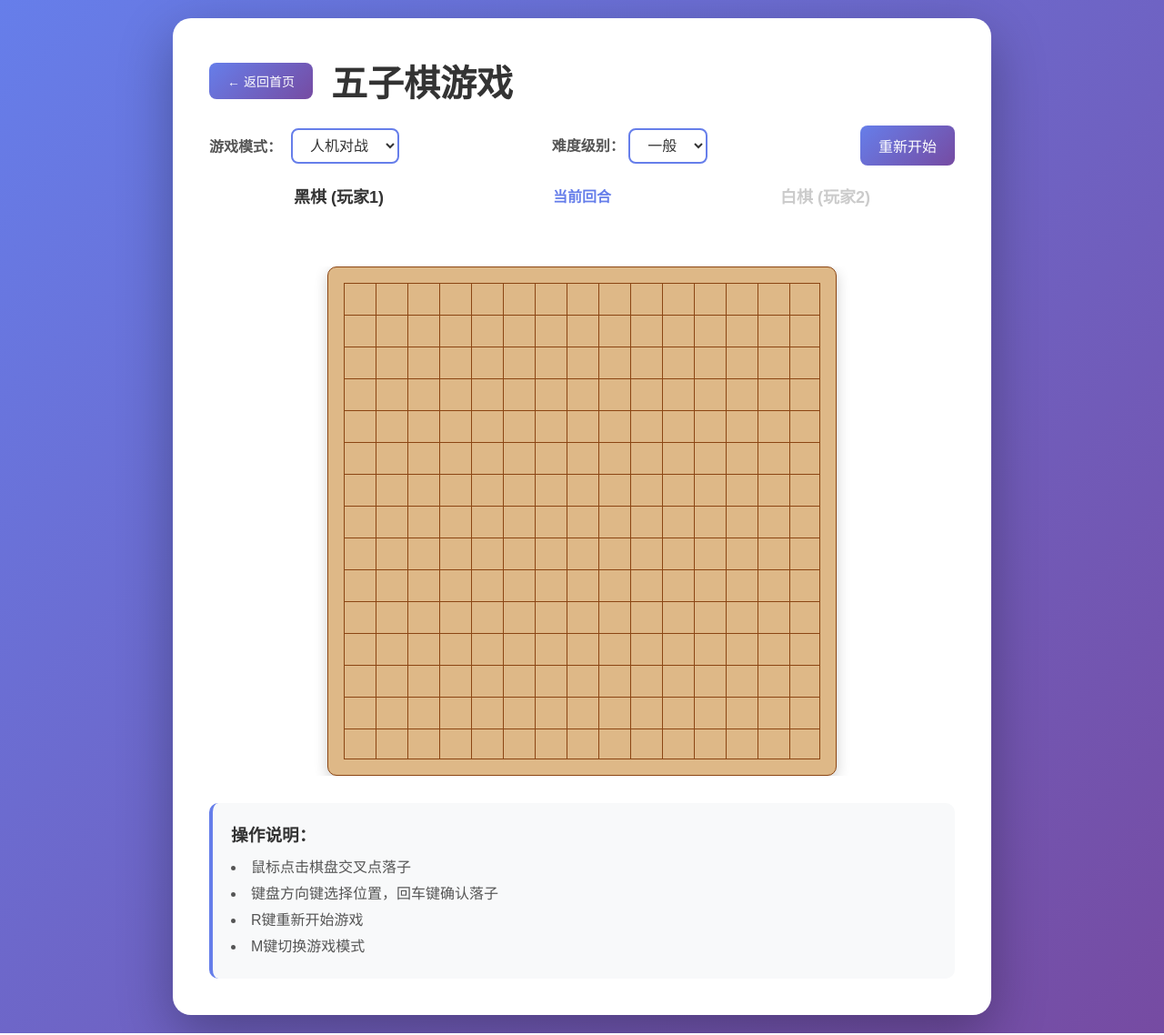
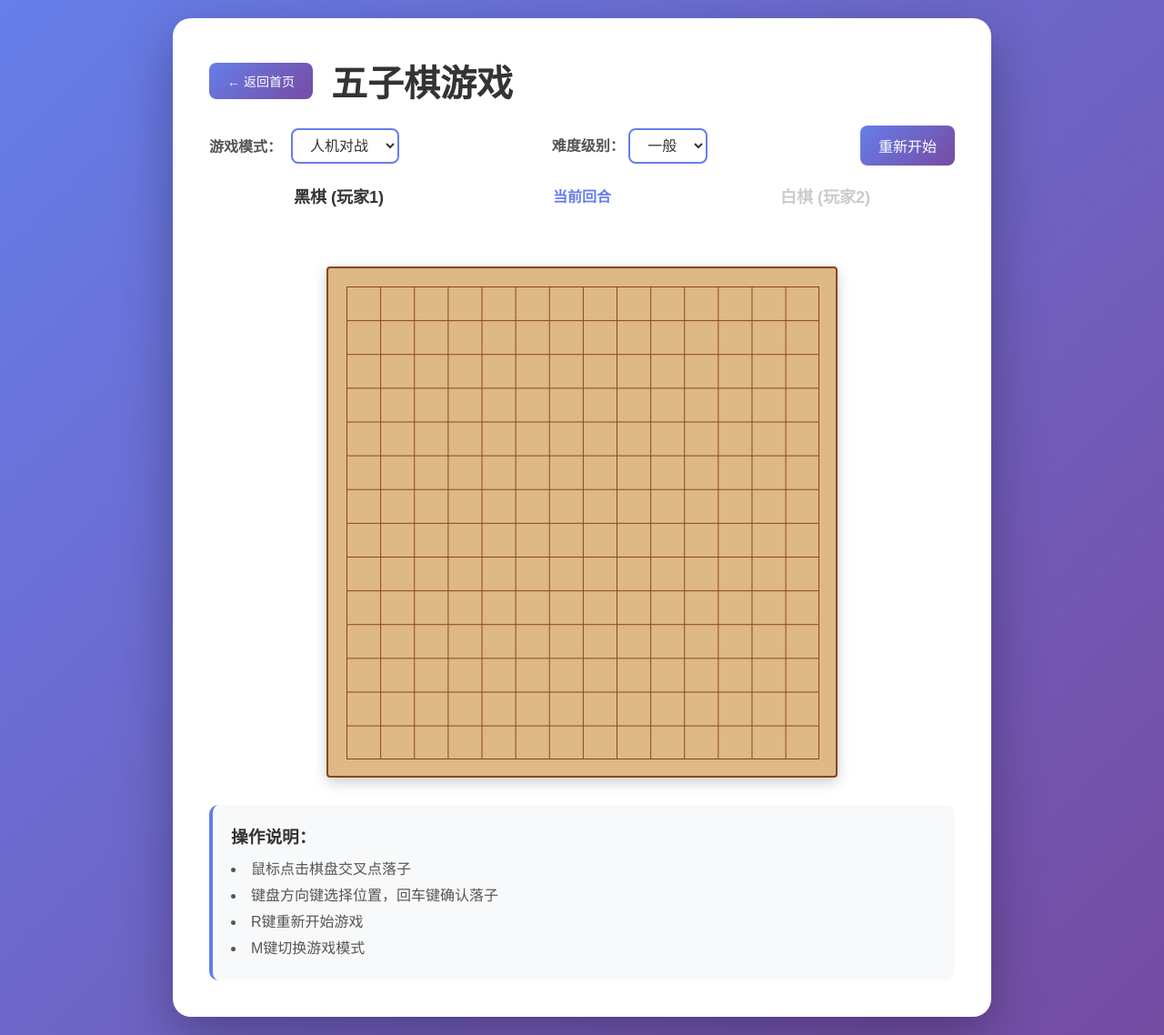
Before and after one commit to vi1215vi/web-game-demo, a Flask app: page /gomoku in a window 1280 px wide. Shown: the whole page at 91% size. Run offline with Flask 3, Linux system fonts and the light colour scheme.

Commit message:
feat(棋盘交互): 重构棋盘交互逻辑并优化样式
- 使用点击层实现更精确的落子位置计算
- 添加棋子预览和选中效果
- 分离棋子渲染层以提高性能
- 调整棋盘尺寸和样式细节

```diff
--- a/static/gomoku.css
+++ b/static/gomoku.css
@@ -148,16 +148,16 @@ h1 {
     display: flex;
     justify-content: center;
     margin: 0 auto 30px;
-    overflow: auto;
+    overflow: visible;
 }
 
 .board {
     position: relative;
-    width: 560px;
-    height: 560px;
+    width: 562px;
+    height: 562px;
     background: #DEB887;
-    border: 1px solid #8B4513;
-    border-radius: 10px;
+    border: 2px solid #8B4513;
+    border-radius: 4px;
     box-shadow: 0 5px 15px rgba(0, 0, 0, 0.2);
     margin: 0 auto;
 }
@@ -165,30 +165,31 @@ h1 {
 .board::before {
     content: '';
     position: absolute;
-    top: 17px;
-    left: 17px;
-    right: 17px;
-    bottom: 17px;
+    top: 20px;
+    left: 20px;
+    width: 520px;
+    height: 520px;
     background:
         repeating-linear-gradient(
             to right,
-            #8B4513 0px, #8B4513 1px, transparent 1px, transparent 35px
+            #8B4513 0px, #8B4513 1px, transparent 1px, transparent 37.14px
         ),
         repeating-linear-gradient(
             to bottom,
-            #8B4513 0px, #8B4513 1px, transparent 1px, transparent 35px
+            #8B4513 0px, #8B4513 1px, transparent 1px, transparent 37.14px
         );
-    background-size: 35px 35px;
+    background-size: 37.14px 37.14px;
 }
 
 .board::after {
     content: '';
     position: absolute;
-    top: 17px;
-    left: 17px;
-    right: 17px;
-    bottom: 17px;
+    top: 20px;
+    left: 20px;
+    width: 520px;
+    height: 520px;
     border: 1px solid #8B4513;
+    box-sizing: border-box;
 }
 
 .cell {
@@ -205,8 +206,8 @@ h1 {
 .cell:hover::before {
     content: '';
     position: absolute;
-    top: -14px;
-    left: -14px;
+    top: 1px;
+    left: 1px;
     width: 28px;
     height: 28px;
     border-radius: 50%;
@@ -221,8 +222,8 @@ h1 {
 .cell.selected::before {
     content: '';
     position: absolute;
-    top: -14px;
-    left: -14px;
+    top: 1px;
+    left: 1px;
     width: 28px;
     height: 28px;
     border-radius: 50%;
@@ -236,8 +237,8 @@ h1 {
     height: 28px;
     border-radius: 50%;
     position: absolute;
-    top: -14px;
-    left: -14px;
+    top: 1px;
+    left: 1px;
     z-index: 1;
     box-shadow: 2px 2px 4px rgba(0, 0, 0, 0.3);
 }
--- a/static/gomoku.js
+++ b/static/gomoku.js
@@ -9,6 +9,8 @@ class GomokuGame {
         this.selectedCell = null;
         this.lastMove = null;
         this.boardSize = 15;
+        this.cellSize = 37.14;
+        this.margin = 20;
 
         this.init();
     }
@@ -23,18 +25,88 @@ class GomokuGame {
         const boardElement = document.getElementById('board');
         boardElement.innerHTML = '';
 
-        for (let row = 0; row < this.boardSize; row++) {
-            for (let col = 0; col < this.boardSize; col++) {
-                const cell = document.createElement('div');
-                cell.className = 'cell';
-                cell.dataset.row = row;
-                cell.dataset.col = col;
-                // 格子位置：17px边距 + 格子偏移
-                cell.style.left = `${17 + col * 35}px`;
-                cell.style.top = `${17 + row * 35}px`;
-                cell.addEventListener('click', () => this.handleCellClick(cell));
-                boardElement.appendChild(cell);
+        // 创建棋盘背景点击层
+        const clickLayer = document.createElement('div');
+        clickLayer.className = 'click-layer';
+        clickLayer.style.position = 'absolute';
+        clickLayer.style.top = '0';
+        clickLayer.style.left = '0';
+        clickLayer.style.width = '100%';
+        clickLayer.style.height = '100%';
+        clickLayer.style.zIndex = '10';
+        clickLayer.style.cursor = 'pointer';
+
+        // 点击事件 - 计算最近的交叉点
+        clickLayer.addEventListener('click', (e) => {
+            const rect = boardElement.getBoundingClientRect();
+            const x = e.clientX - rect.left;
+            const y = e.clientY - rect.top;
+
+            // 计算最近的交叉点
+            const col = Math.round((x - this.margin) / this.cellSize);
+            const row = Math.round((y - this.margin) / this.cellSize);
+
+            // 检查是否在有效范围内
+            if (row >= 0 && row < this.boardSize && col >= 0 && col < this.boardSize) {
+                this.makeMove(row, col);
             }
+        });
+
+        // 鼠标移动事件 - 显示预选效果
+        clickLayer.addEventListener('mousemove', (e) => {
+            const rect = boardElement.getBoundingClientRect();
+            const x = e.clientX - rect.left;
+            const y = e.clientY - rect.top;
+
+            const col = Math.round((x - this.margin) / this.cellSize);
+            const row = Math.round((y - this.margin) / this.cellSize);
+
+            this.highlightPreview(row, col);
+        });
+
+        boardElement.appendChild(clickLayer);
+
+        // 创建棋子容器
+        const stonesContainer = document.createElement('div');
+        stonesContainer.className = 'stones-container';
+        stonesContainer.style.position = 'absolute';
+        stonesContainer.style.top = '0';
+        stonesContainer.style.left = '0';
+        stonesContainer.style.width = '100%';
+        stonesContainer.style.height = '100%';
+        stonesContainer.style.zIndex = '5';
+        stonesContainer.style.pointerEvents = 'none';
+        this.stonesContainer = stonesContainer;
+        boardElement.appendChild(stonesContainer);
+
+        // 创建预览棋子元素
+        const previewStone = document.createElement('div');
+        previewStone.className = 'preview-stone';
+        previewStone.style.position = 'absolute';
+        previewStone.style.width = '28px';
+        previewStone.style.height = '28px';
+        previewStone.style.borderRadius = '50%';
+        previewStone.style.background = 'rgba(102, 126, 234, 0.3)';
+        previewStone.style.display = 'none';
+        previewStone.style.zIndex = '4';
+        previewStone.style.pointerEvents = 'none';
+        this.previewStone = previewStone;
+        boardElement.appendChild(previewStone);
+    }
+
+    highlightPreview(row, col) {
+        if (row >= 0 && row < this.boardSize && col >= 0 && col < this.boardSize) {
+            if (this.board.length > 0 && this.board[row] && this.board[row][col] === 0 && !this.gameOver) {
+                const crossX = this.margin + col * this.cellSize;
+                const crossY = this.margin + row * this.cellSize;
+                this.previewStone.style.left = `${crossX - 14}px`;
+                this.previewStone.style.top = `${crossY - 14}px`;
+                this.previewStone.style.display = 'block';
+            } else {
+                this.previewStone.style.display = 'none';
+            }
+        } else {
+            this.previewStone.style.display = 'none';
         }
     }
 
@@ -46,20 +118,7 @@ class GomokuGame {
         document.addEventListener('keydown', (e) => this.handleKeyPress(e));
     }
 
-    handleCellClick(cell) {
-        if (this.gameOver) return;
-
-        const row = parseInt(cell.dataset.row);
-        const col = parseInt(cell.dataset.col);
-
-        if (this.board.length > 0 && this.board[row] && this.board[row][col] !== 0) return;
-
-        this.makeMove(row, col);
-    }
-
     handleKeyPress(e) {
-        const cells = document.querySelectorAll('.cell');
-
         switch(e.key) {
             case 'ArrowUp':
                 e.preventDefault();
@@ -81,8 +140,8 @@ class GomokuGame {
             case ' ':
                 e.preventDefault();
                 if (this.selectedCell) {
-                    const row = parseInt(this.selectedCell.dataset.row);
-                    const col = parseInt(this.selectedCell.dataset.col);
+                    const row = this.selectedCell.row;
+                    const col = this.selectedCell.col;
                     if (this.board.length > 0 && this.board[row] && this.board[row][col] === 0) {
                         this.makeMove(row, col);
                     }
@@ -100,36 +159,52 @@ class GomokuGame {
     }
 
     moveSelection(rowDelta, colDelta) {
-        const cells = document.querySelectorAll('.cell');
-
-        if (this.selectedCell === null) {
-            this.selectedCell = cells[0];
+        if (!this.selectedCell) {
+            this.selectedCell = { row: 7, col: 7 };
         } else {
-            const currentRow = parseInt(this.selectedCell.dataset.row);
-            const currentCol = parseInt(this.selectedCell.dataset.col);
-
-            let newRow = currentRow + rowDelta;
-            let newCol = currentCol + colDelta;
+            let newRow = this.selectedCell.row + rowDelta;
+            let newCol = this.selectedCell.col + colDelta;
 
             newRow = Math.max(0, Math.min(this.boardSize - 1, newRow));
             newCol = Math.max(0, Math.min(this.boardSize - 1, newCol));
 
-            this.selectedCell = cells[newRow * this.boardSize + newCol];
+            this.selectedCell = { row: newRow, col: newCol };
         }
 
         this.updateSelection();
     }
 
     updateSelection() {
-        const cells = document.querySelectorAll('.cell');
-        cells.forEach(cell => cell.classList.remove('selected'));
+        // 清除之前的选中效果
+        const prevSelection = document.querySelector('.selection-marker');
+        if (prevSelection) {
+            prevSelection.remove();
+        }
 
         if (this.selectedCell) {
-            this.selectedCell.classList.add('selected');
+            const crossX = this.margin + this.selectedCell.col * this.cellSize;
+            const crossY = this.margin + this.selectedCell.row * this.cellSize;
+
+            const marker = document.createElement('div');
+            marker.className = 'selection-marker';
+            marker.style.position = 'absolute';
+            marker.style.width = '28px';
+            marker.style.height = '28px';
+            marker.style.borderRadius = '50%';
+            marker.style.background = 'rgba(102, 126, 234, 0.4)';
+            marker.style.boxShadow = '0 0 10px rgba(102, 126, 234, 0.5)';
+            marker.style.left = `${crossX - 14}px`;
+            marker.style.top = `${crossY - 14}px`;
+            marker.style.zIndex = '3';
+            marker.style.pointerEvents = 'none';
+
+            document.getElementById('board').appendChild(marker);
         }
     }
 
     async makeMove(row, col) {
+        if (this.gameOver) return;
+
         try {
             console.log('Making move:', row, col);
             const response = await fetch('/api/gomoku/move', {
@@ -172,7 +247,6 @@ class GomokuGame {
 
     changeMode(newMode) {
         this.mode = newMode;
-        // 根据模式显示/隐藏难度选择
         const difficultyContainer = document.getElementById('difficulty-container');
         if (newMode === 'ai') {
             difficultyContainer.style.display = 'block';
@@ -191,7 +265,6 @@ class GomokuGame {
         const modeSelect = document.getElementById('mode');
         this.mode = this.mode === 'ai' ? 'pvp' : 'ai';
         modeSelect.value = this.mode;
-        // 根据模式显示/隐藏难度选择
         const difficultyContainer = document.getElementById('difficulty-container');
         if (this.mode === 'ai') {
             difficultyContainer.style.display = 'block';
@@ -222,7 +295,6 @@ class GomokuGame {
         }
         this.lastMove = data.last_move;
 
-        // 更新难度选择显示状态
         const difficultyContainer = document.getElementById('difficulty-container');
         if (this.mode === 'ai') {
             difficultyContainer.style.display = 'block';
@@ -230,27 +302,30 @@ class GomokuGame {
             difficultyContainer.style.display = 'none';
         }
 
-        const cells = document.querySelectorAll('.cell');
-        cells.forEach((cell, index) => {
-            const row = Math.floor(index / this.boardSize);
-            const col = index % this.boardSize;
-            const value = this.board[row][col];
+        // 清空棋子容器
+        this.stonesContainer.innerHTML = '';
 
-            cell.innerHTML = '';
-            cell.className = 'cell';
+        // 渲染所有棋子
+        for (let row = 0; row < this.boardSize; row++) {
+            for (let col = 0; col < this.boardSize; col++) {
+                const value = this.board[row][col];
+                if (value !== 0) {
+                    const crossX = this.margin + col * this.cellSize;
+                    const crossY = this.margin + row * this.cellSize;
 
-            if (value !== 0) {
-                cell.classList.add('occupied');
-                const stone = document.createElement('div');
-                stone.className = `stone ${value === 1 ? 'black' : 'white'}`;
+                    const stone = document.createElement('div');
+                    stone.className = `stone ${value === 1 ? 'black' : 'white'}`;
+                    stone.style.left = `${crossX - 14}px`;
+                    stone.style.top = `${crossY - 14}px`;
 
-                if (this.lastMove && this.lastMove[0] === row && this.lastMove[1] === col) {
-                    stone.classList.add('last-move');
+                    if (this.lastMove && this.lastMove[0] === row && this.lastMove[1] === col) {
+                        stone.classList.add('last-move');
+                    }
+
+                    this.stonesContainer.appendChild(stone);
                 }
-
-                cell.appendChild(stone);
             }
-        });
+        }
 
         this.updateStatus();
         this.updateCurrentPlayer();
```
